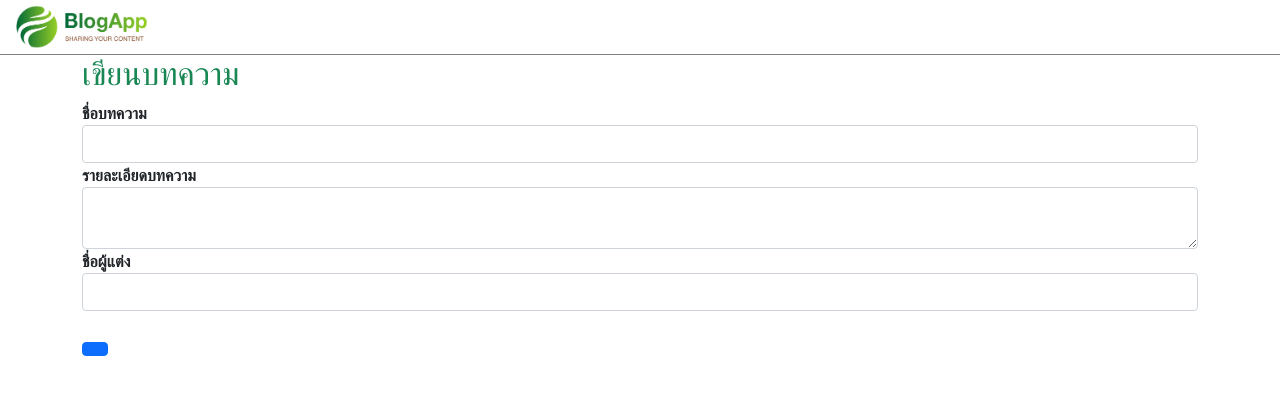
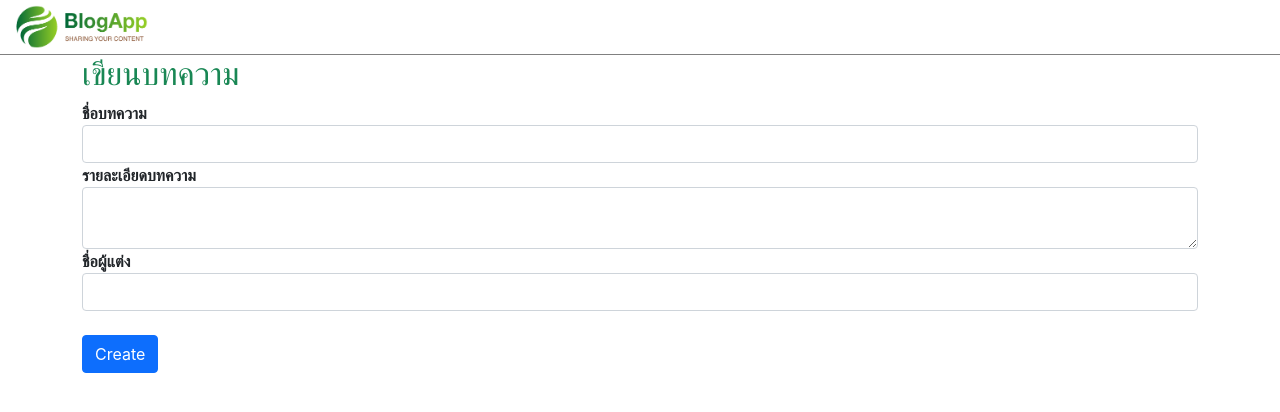
Before and after one commit to Nathapons/react-django, a React (Create React App) app in the folder client/: page /post in a window 1280 px wide. Shown: the top 412 px of the page. Built offline with nearby package versions, Linux system fonts and the light colour scheme.

Commit message:
feature:install antd and set CORS

```diff
--- a/client/package.json
+++ b/client/package.json
@@ -6,7 +6,7 @@
     "@testing-library/jest-dom": "^5.16.5",
     "@testing-library/react": "^13.4.0",
     "@testing-library/user-event": "^13.5.0",
-    "antd": "^5.1.5",
+    "antd": "^5.1.7",
     "axios": "^1.2.0",
     "express": "^4.18.2",
     "react": "^18.2.0",
--- a/client/src/Components/PostForm.js
+++ b/client/src/Components/PostForm.js
@@ -24,7 +24,6 @@ export default function PostForm() {
   }
 
   const nav  = () => {
-    console.log('NAV')
     navigate("/")
   }
 
@@ -66,9 +65,7 @@ export default function PostForm() {
             <input type="text" class="form-control" value={author} onChange={inputValue("author")} />
           </div>
           <br />
-          <button type="submit" value="บันทึก" class="btn btn-primary"
-          // onClick={nav}
-          ></button>
+          <button type="submit" value="บันทึก" class="btn btn-primary">Create</button>
         </form>
     </div>
   )
```
Also changed, not shown: 2 other files (tests, documents, lock files or other folders).
